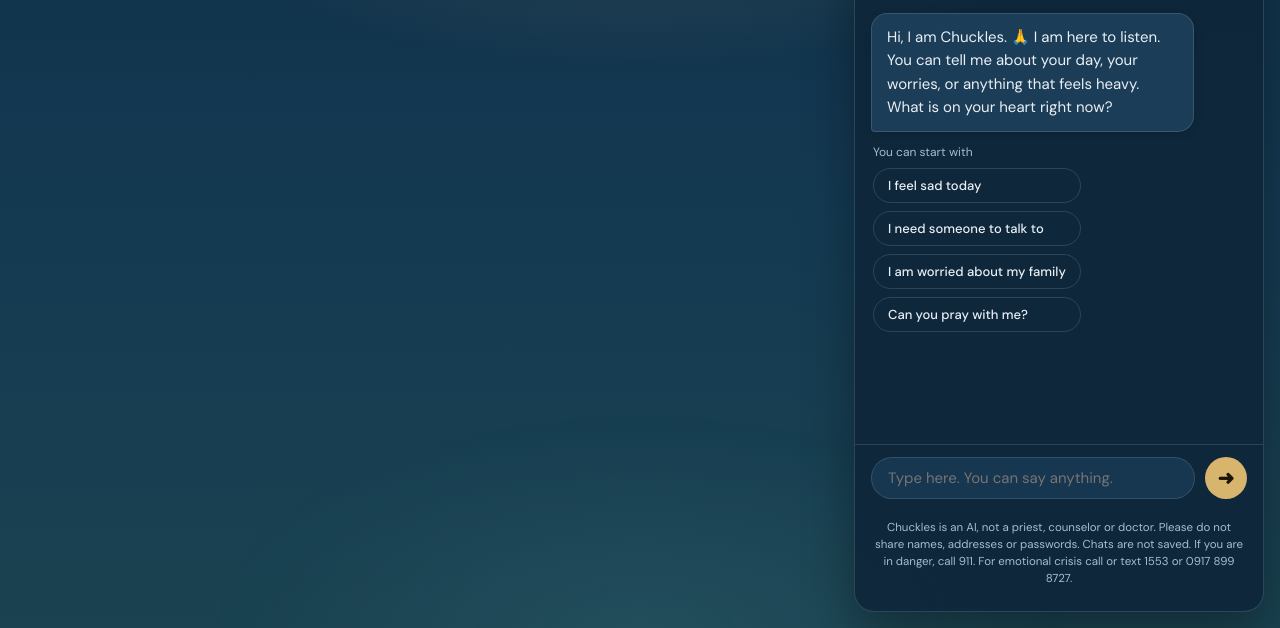
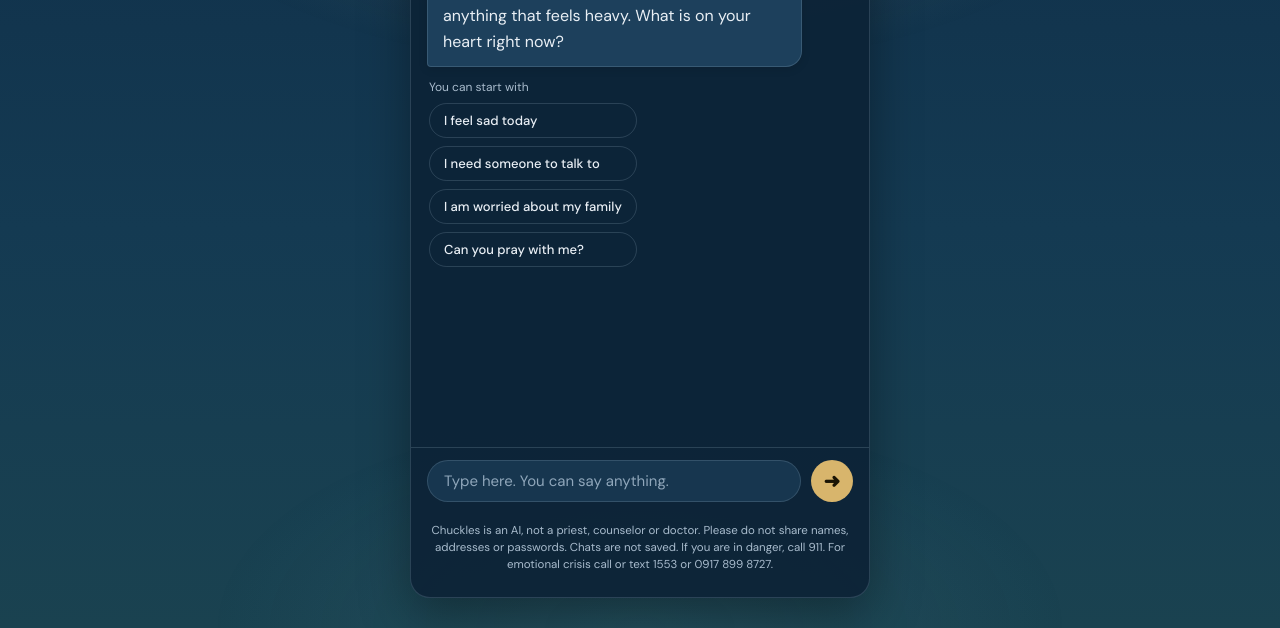
Before and after one commit to AtomicYuki/Blessed-Chuckles, a plain HTML site: page chuckles.html in a window 1280 px wide. Shown: the part 172-800 px from the top of the page. Drawn offline with Linux system fonts and the light colour scheme.

Commit message:
Update chuckles.html

```diff
--- a/chuckles.html
+++ b/chuckles.html
@@ -66,6 +66,19 @@ textarea{border-radius:999px;min-height:42px;padding:10px 16px;font-size:15px}
 form button{width:42px;height:42px;padding:0;border-radius:50%;font-size:20px;flex:none}
 .note{padding:0 16px 12px;font-size:11.5px}
 @media(max-width:520px){body{padding:0}.wrap{max-width:none;height:100%;border-radius:0;border:0}}
+
+/* polish */
+body{align-items:center;justify-content:center}
+.wrap{max-width:460px;height:min(740px,calc(100vh - 32px));background:rgba(13,36,56,.96)}
+#log{scrollbar-width:thin;scrollbar-color:#35566f transparent;scroll-behavior:smooth}
+#log::-webkit-scrollbar{width:8px}
+#log::-webkit-scrollbar-track{background:transparent}
+#log::-webkit-scrollbar-thumb{background:#35566f;border-radius:8px}
+.m{font-size:16px;line-height:1.6;max-width:88%}
+.bot{background:#1d405c}
+textarea::placeholder{color:#8fa6ba}
+header a{padding:6px 10px;border:1px solid var(--line);border-radius:999px;font-size:13px}
+@media(max-width:520px){.wrap{height:100%;max-width:none}}
 </style>
 </head>
 <body>
```
